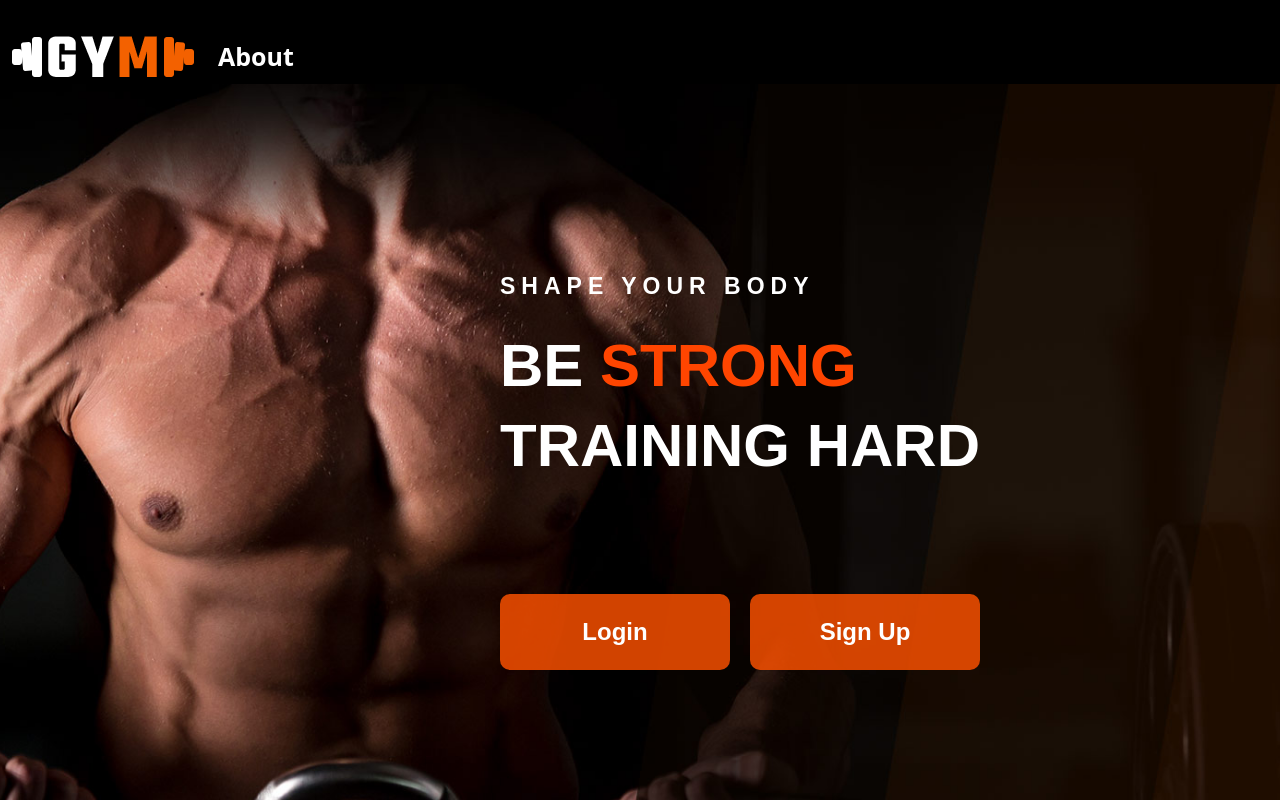
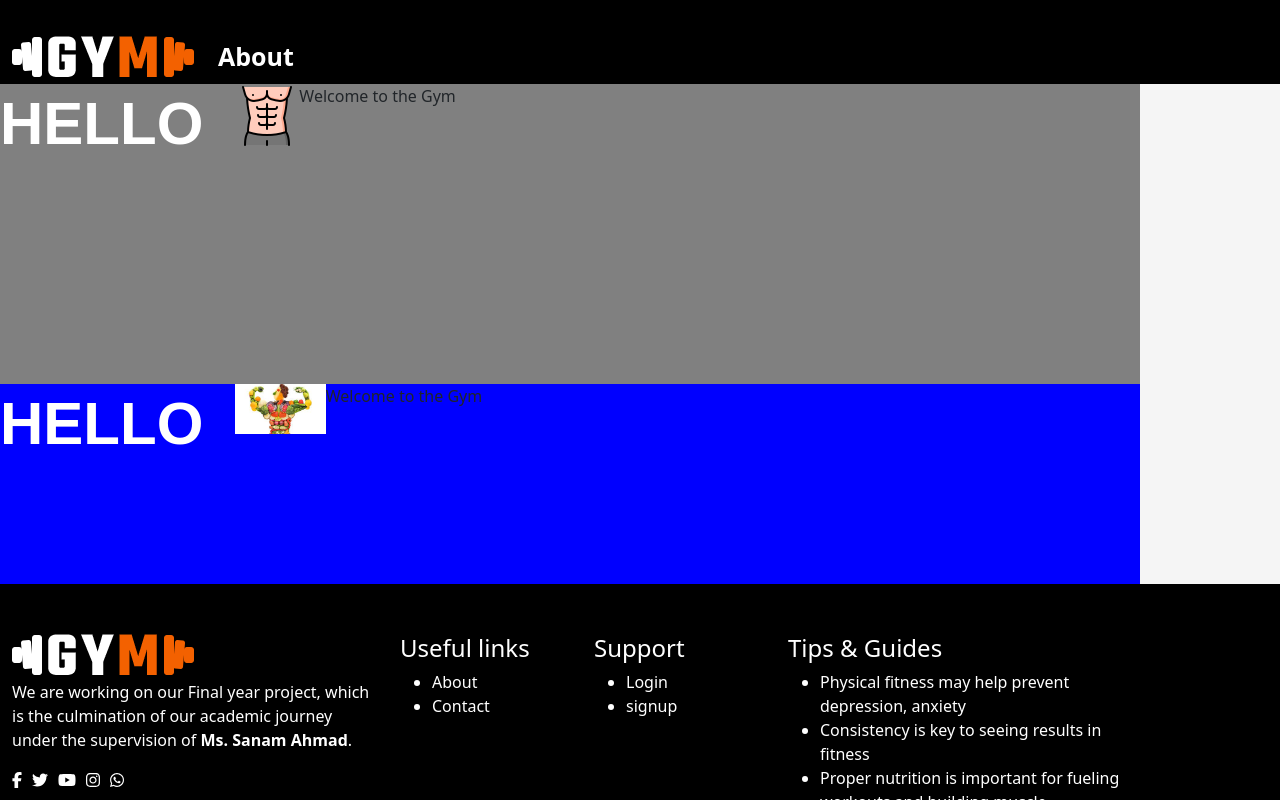
Before and after one commit to bcsf19a010/FYP, a React (Create React App) app in the folder frontend/: page / in a window 1280 px wide. Shown: the top 800 px of the page. Built offline with nearby package versions, Linux system fonts and the light colour scheme.

Commit message:
userpanel added

```diff
--- a/frontend/src/App.js
+++ b/frontend/src/App.js
@@ -1,4 +1,4 @@
-import React from "react";
+import React, { Component } from "react";
 import { BrowserRouter, Routes, Route, Navigate } from "react-router-dom";
 import { useState } from "react";
 
@@ -11,6 +11,7 @@ import Login from "./Components/Login_f/Login";
 import Clone from "./Components/Clone/Clone";
 import Footer from "./Components/footer";
 import Home from "./Components/Home/Home";
+import UserPanel from "./Components/UserPanel/UserPanel";
 import "./app.css";
 import { useEffect } from "react";
 import VideoPlayer from "./Components/videoPlayer/videopage";
@@ -48,7 +49,7 @@ function App() {
             element={[<Navbar />, <About />, <Footer />]}
             // element={user ? [<Navbar />, <About />] : <Navigate to={"/"} />}
           />
-          <Route path="/" element={[<Navbar />, <Home />, <Footer />]} />
+          <Route path="/" element={[<Navbar />, <UserPanel />, <Footer />]} />
           <Route
             path="/video"
             element={[
--- /dev/null
+++ b/frontend/src/Components/UserPanel/UserPanel.js
@@ -0,0 +1,33 @@
+import React from 'react';
+import "./userPanel.css"
+export default function UserPanel ()
+{
+    return(
+
+            <div className='container'>
+                <div className='trainer'>
+                    <h1>Hello</h1>
+                    <ul className='trainer'>
+                        <li>
+                            <a href="/Home"><img src={`${process.env.PUBLIC_URL}/images/b.png`} ></img></a>
+                        </li>
+                        <li>
+                            Welcome to the Gym
+                        </li>
+                    </ul>
+                </div>
+                <div  className='ebooks'  >
+                <h1>Hello</h1>
+                    <ul className='ebooks'>
+                        <li>
+                            <a href="/Home"><img className='nImg' src={`${process.env.PUBLIC_URL}/images/download.jpg`} ></img></a>
+                        </li>
+                        <li>
+                            Welcome to the Gym
+                        </li>
+                    </ul>
+                </div>
+
+            </div>
+    )
+}
--- /dev/null
+++ b/frontend/src/Components/UserPanel/userPanel.css
@@ -0,0 +1,31 @@
+
+.container
+{
+    margin: 0;
+    padding: 0;
+    width: 100%;
+    box-sizing: border-box;
+
+}
+.trainer
+{
+    height: 300px;
+    background-color: grey;
+    list-style: none;
+    display: flex;
+    flex-direction: row;
+    width: 100%;
+}
+
+.ebooks
+{
+    height: 200px;
+    background-color: blue;
+    list-style: none;
+    display: flex;
+    flex-direction: row;
+}
+.nImg
+{
+    height: 50px;
+}
```
Also changed, not shown: frontend/public/images/b.png (added), frontend/public/images/download.jpg (added).
